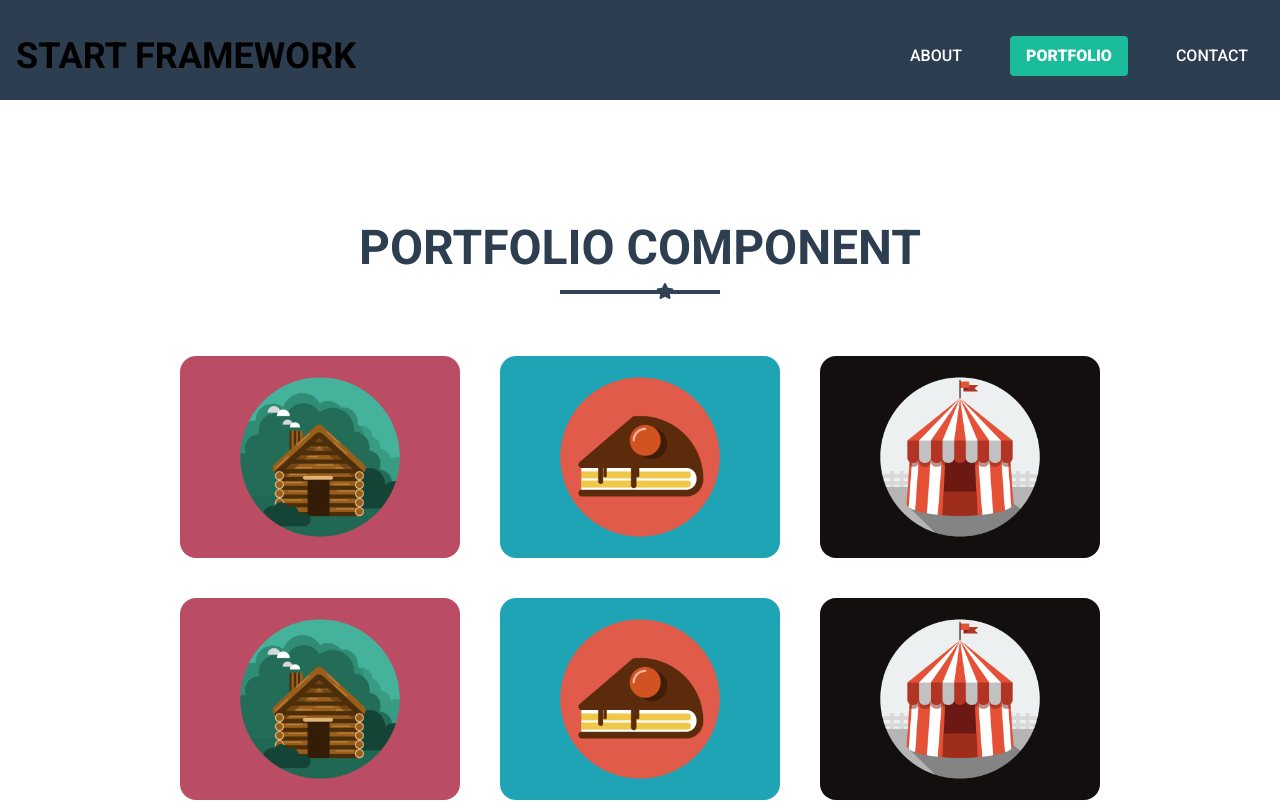
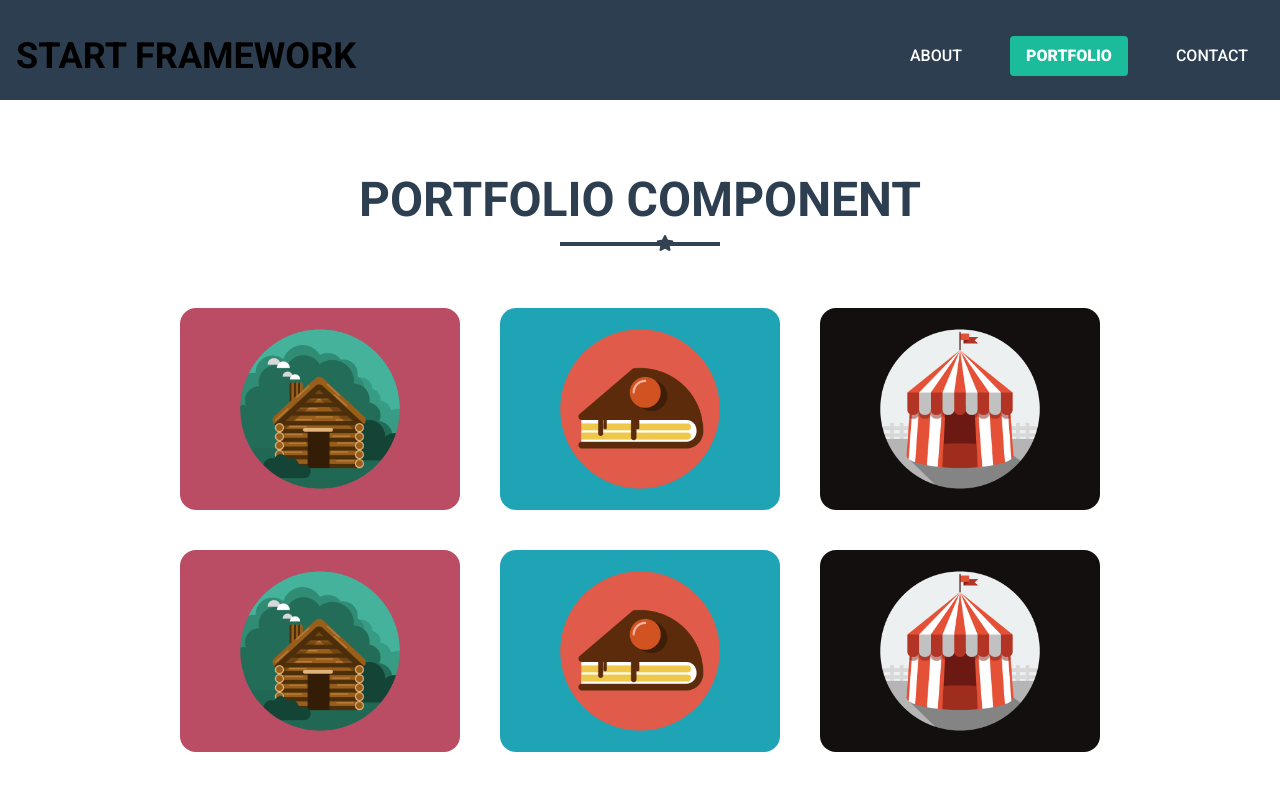
Before and after one commit to MMohmedMahmoudd/StartFramework, a React (Vite) app: page /Portfolio in a window 1280 px wide. Shown: the top 802 px of the page. Built offline with nearby package versions, Linux system fonts and the light colour scheme.

Commit message:
third commit

```diff
--- a/src/Component/Portfolio/Portfolio.jsx
+++ b/src/Component/Portfolio/Portfolio.jsx
@@ -24,9 +24,9 @@ export default function Portfolio() {
   return (
     <>
     <section className="Portfolio pt-14 pb-3  w-full flex justify-center items-center">
-    <div className="container  pt-14 w-full text-center">
+    <div className="container pt-14 w-full text-center">
         <div className="data w-3/4 mx-auto">
-        <h1 className="text-[#2c3e50] text-5xl max-sm:text-4xl uppercase font-bold pt-28">
+        <h1 className="text-[#2c3e50] text-5xl max-sm:text-4xl uppercase font-bold pt-16">
         portfolio component
         </h1>
         <div className="shapeParent w-full flex justify-center items-center">
```
